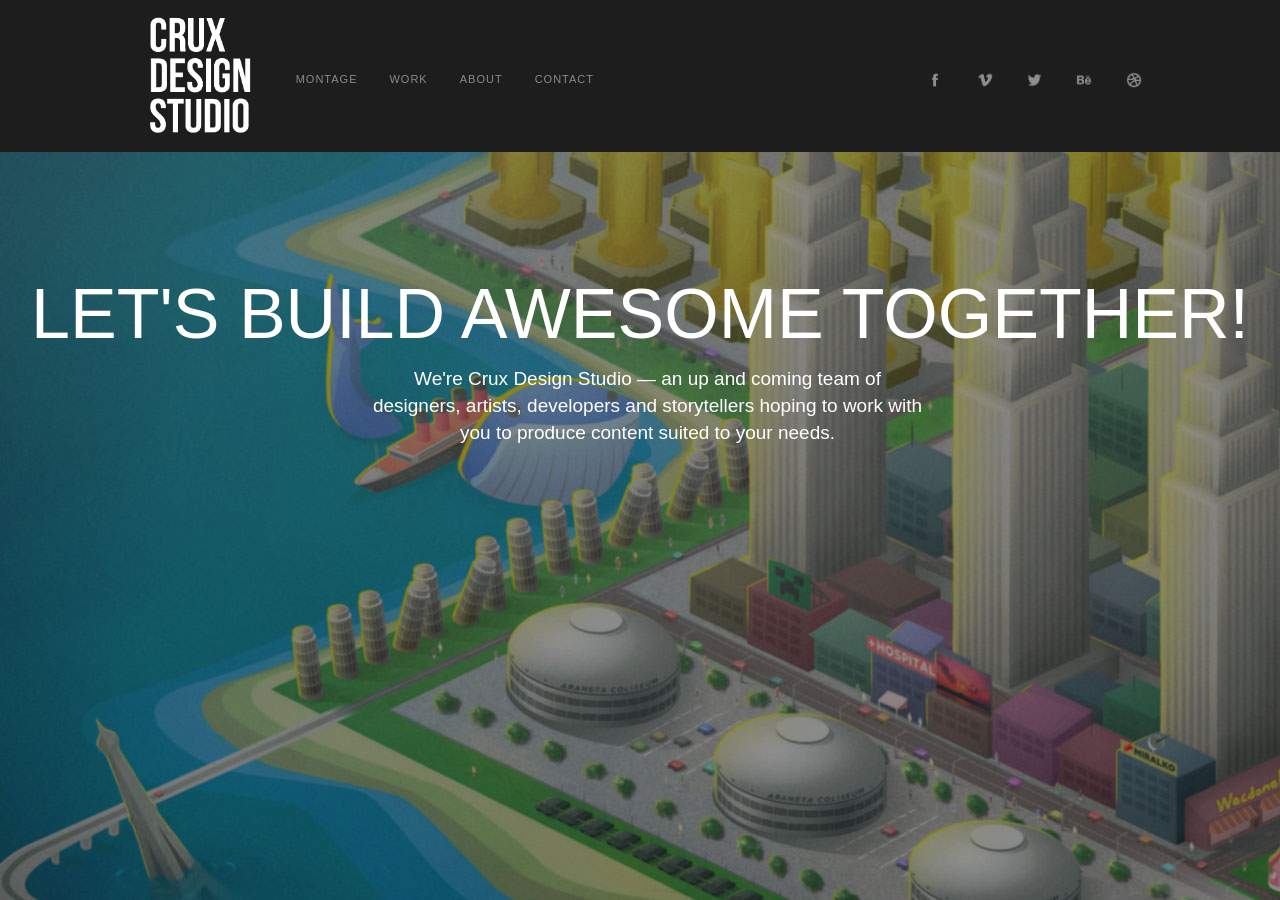
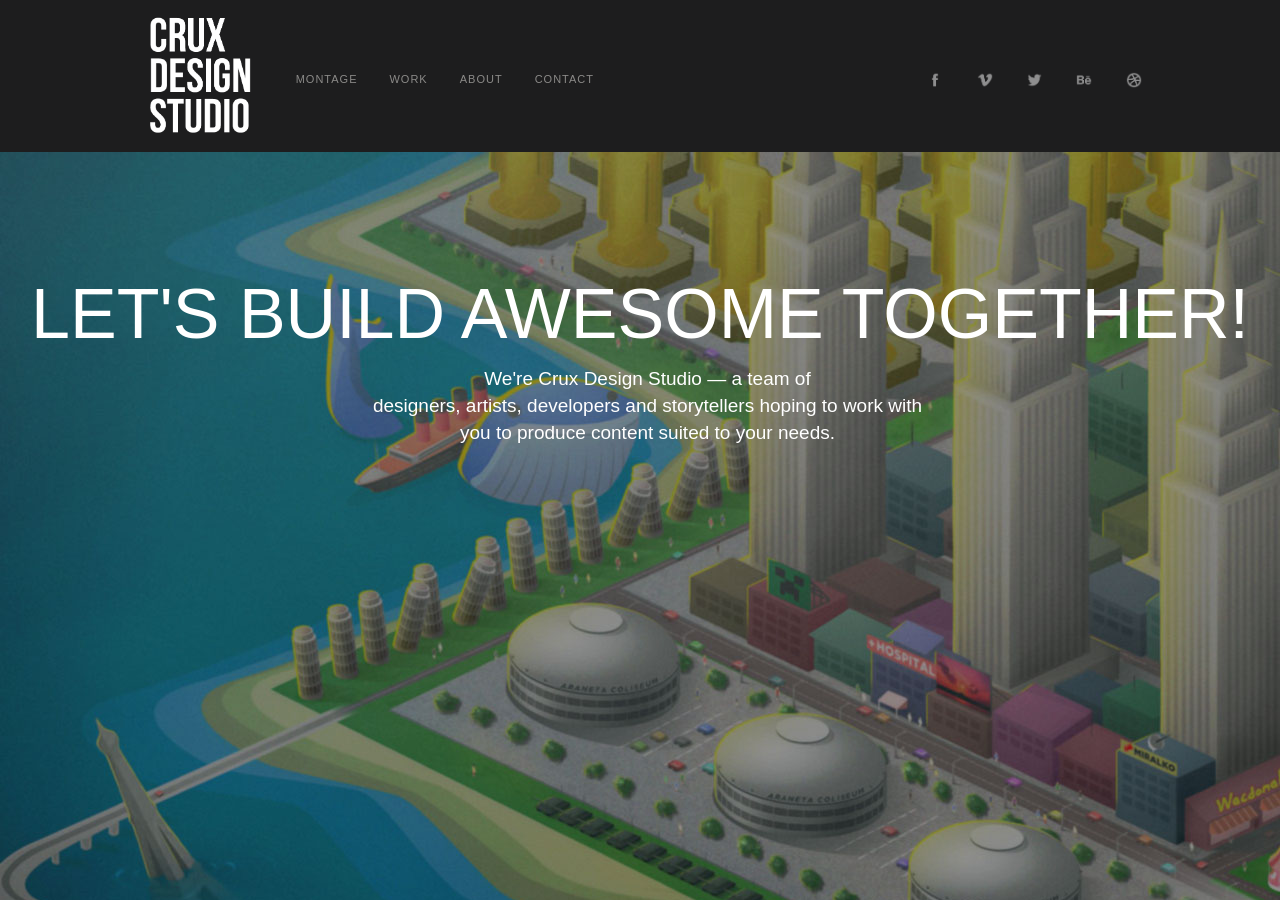
Before and after one commit to cruxph/cruxph.github.io, a Jekyll site: the page built from index.html, in a window 1280 px wide and 900 px high. Built offline with Jekyll 4.4.1, drawn with Linux system fonts in a browser that asks for light colours.

Commit message:
Update cover.html

```diff
--- a/_includes/front/cover.html
+++ b/_includes/front/cover.html
@@ -1,7 +1,7 @@
 <div id="cover" data-stellar-ratio="1">
     <div class="content-container">
         <h1 class="text-center">LET'S BUILD AWESOME TOGETHER!</h1>
-        <p class="text-center">We're Crux Design Studio &mdash; an up and coming team of<br>
+        <p class="text-center">We're Crux Design Studio &mdash; a team of<br>
         designers, artists, developers and storytellers hoping to work with <br> you to produce content suited to your needs.</p>
     </div>
 </div>
```
